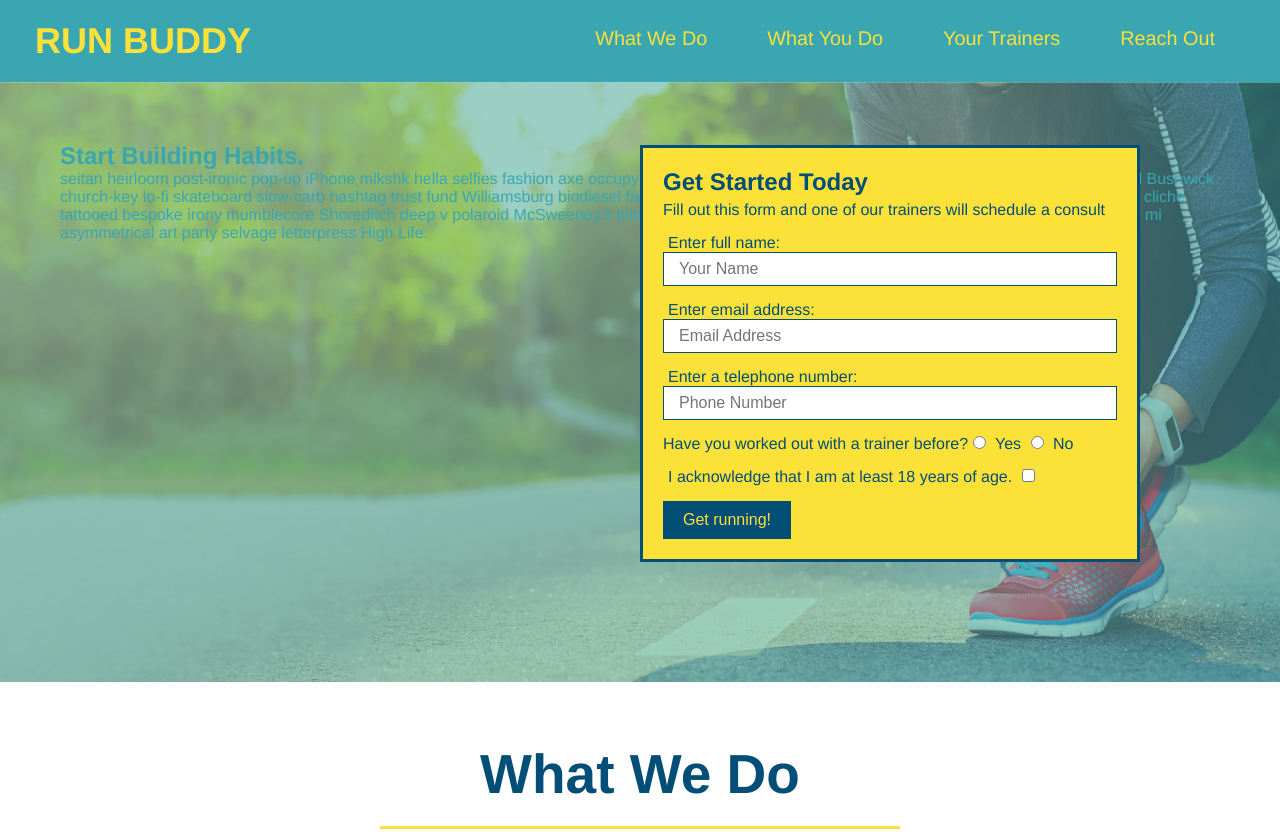
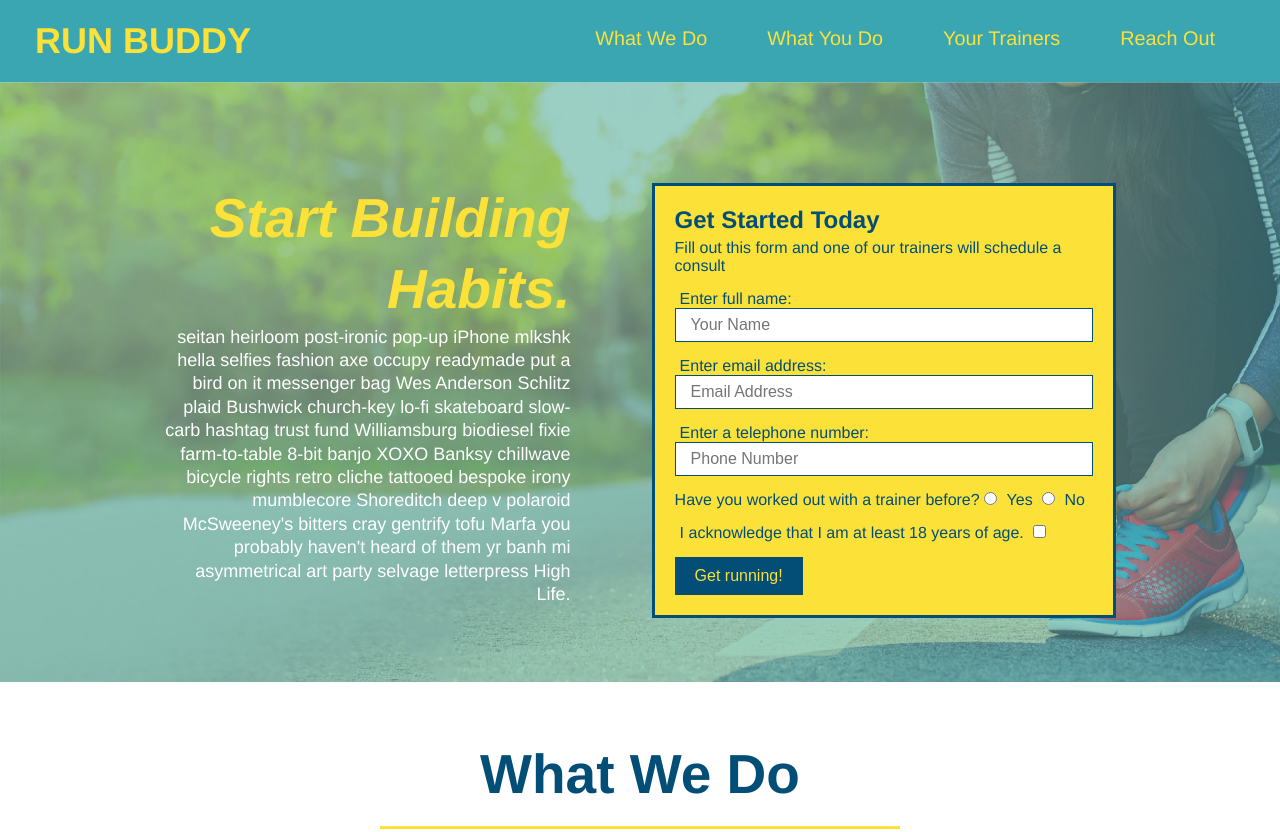
Before and after one commit to ratalla816/run-buddy, a plain HTML site: page index.html in a window 1280 px wide. Shown: the top 832 px of the page. Drawn offline with Linux system fonts and the light colour scheme.

Commit message:
add flexbox to the hero

```diff
--- a/assets/css/style.css
+++ b/assets/css/style.css
@@ -52,17 +52,18 @@ footer {
   background: #fce138;
   width: 100%;
   padding: 40px 35px;
+  display: flex;
+  justify-content: space-between;
+  flex-wrap: wrap;
 }
 
 footer h2 {
-  display: inline;
   color: #024e76;
   font-size: 30px;
   margin: 0;
 }
 
 footer div {
-  float: right;
   line-height: 1.5;
   text-align: right;
 }
@@ -80,21 +81,34 @@ section {
   background-image: url('../images/hero-bg.jpg');
   height: 600px;
   background-size: cover;
-  background-position: center;
-  position: relative;
+  display: flex;
+  justify-content: center;
+  flex-wrap: wrap;
 }
 /* Hero Style End */
+.hero-cta {
+  width: 35%;
+  text-align: right;
+  margin: 3.5%;
+  color: #fff;
+  font-size: 18px;
+  line-height: 1.3;
+}
+
+.hero-cta h2 {
+  font-style: italic;
+  font-size: 55px;
+  color: #fce138;
+}
 
 .hero-form {
   border: 3px solid #024e76;
   background-color: #fce138;
   padding: 20px;
-  width: 500px;
   color: #024e76;
-  position: absolute;
-  bottom: 120px;
-  right: 140px;
-}
+  width: 40%;
+  margin: 3.5%;
+  }
 
 .hero-form h3 {
   font-size: 24px;
```
